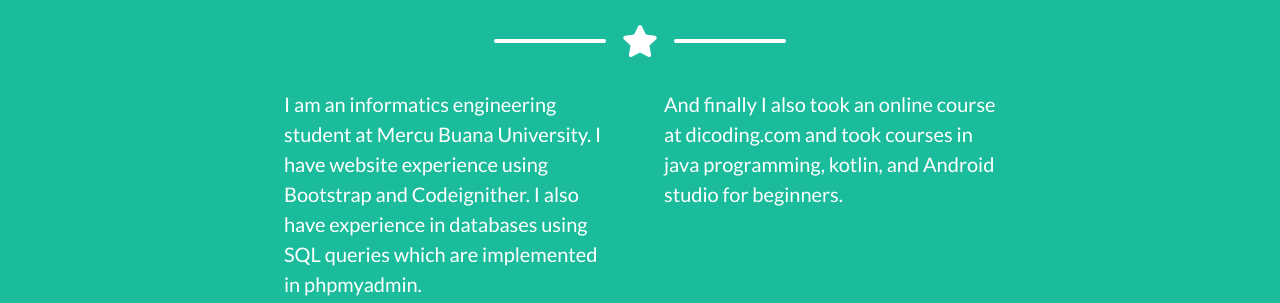
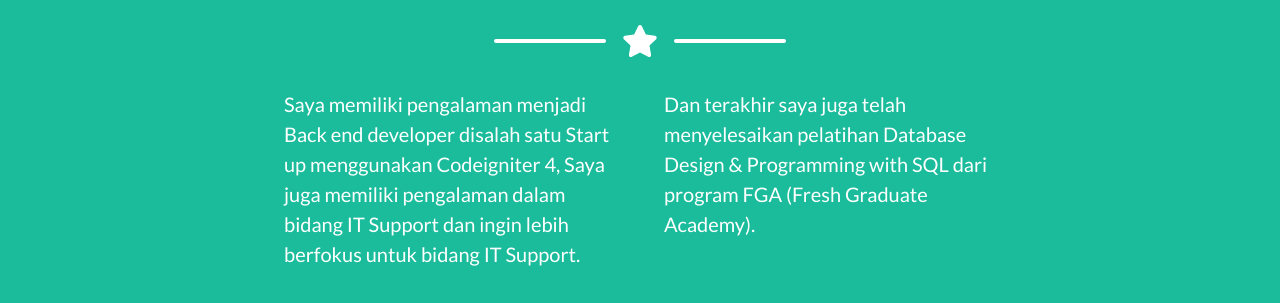
Before and after one commit to RidwanFarizi/RidwanFarizi.github.io, a plain HTML site: page index.html in a window 1280 px wide. Shown: the part 1712-2015 px from the top of the page. Drawn offline with nearby package versions, Linux system fonts and the light colour scheme.

Commit message:
Update index.html

```diff
--- a/index.html
+++ b/index.html
@@ -134,8 +134,8 @@
                 </div>
                 <!-- About Section Content-->
                 <div class="row">
-                    <div class="col-lg-4 ml-auto"><p class="lead">I am an informatics engineering student at Mercu Buana University. I have website experience using Bootstrap and Codeignither. I also have experience in databases using SQL queries which are implemented in phpmyadmin.</p></div>
-                    <div class="col-lg-4 mr-auto"><p class="lead"> And finally I also took an online course at dicoding.com and took courses in java programming, kotlin, and Android studio for beginners.</p></div>
+                    <div class="col-lg-4 ml-auto"><p class="lead">Saya memiliki pengalaman menjadi Back end developer disalah satu Start up menggunakan Codeigniter 4, Saya juga memiliki pengalaman dalam bidang IT Support dan ingin lebih berfokus untuk bidang IT Support.</p></div>
+                    <div class="col-lg-4 mr-auto"><p class="lead">Dan terakhir saya juga telah menyelesaikan pelatihan Database Design & Programming with SQL dari program FGA (Fresh Graduate Academy).</p></div>
                 </div>
                 <!-- About Section Button-->
                 <div class="text-center mt-4">
```
